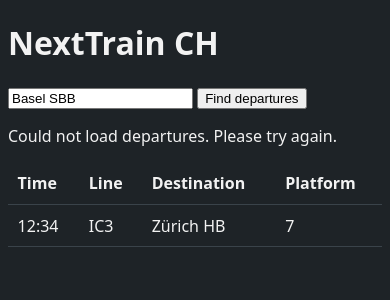
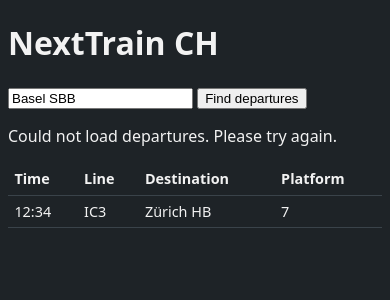
Before and after one commit to Zwangsbremsen/Basel-departures, a PHP site: page / in a window 390 px wide. Shown: the top 300 px of the page. Run offline with PHP 8.4, Linux system fonts and the light colour scheme.

Commit message:
Add viewport meta tag for mobile

```diff
--- a/index.html
+++ b/index.html
@@ -2,6 +2,7 @@
 <html lang="en">
 <head>
   <meta charset="UTF-8">
+  <meta name="viewport" content="width=device-width, initial-scale=1.0">
   <title>NextTrain CH</title>
   <link rel="stylesheet" href="style.css">
 
--- a/style.css
+++ b/style.css
@@ -14,3 +14,10 @@ th, td {
   padding: 0.6rem;
   border-bottom: 1px solid #3a434a;
 }
+
+@media (max-width: 480px) {
+  th, td {
+    font-size: 0.9rem;
+    padding: 0.4rem;
+  }
+}
```
